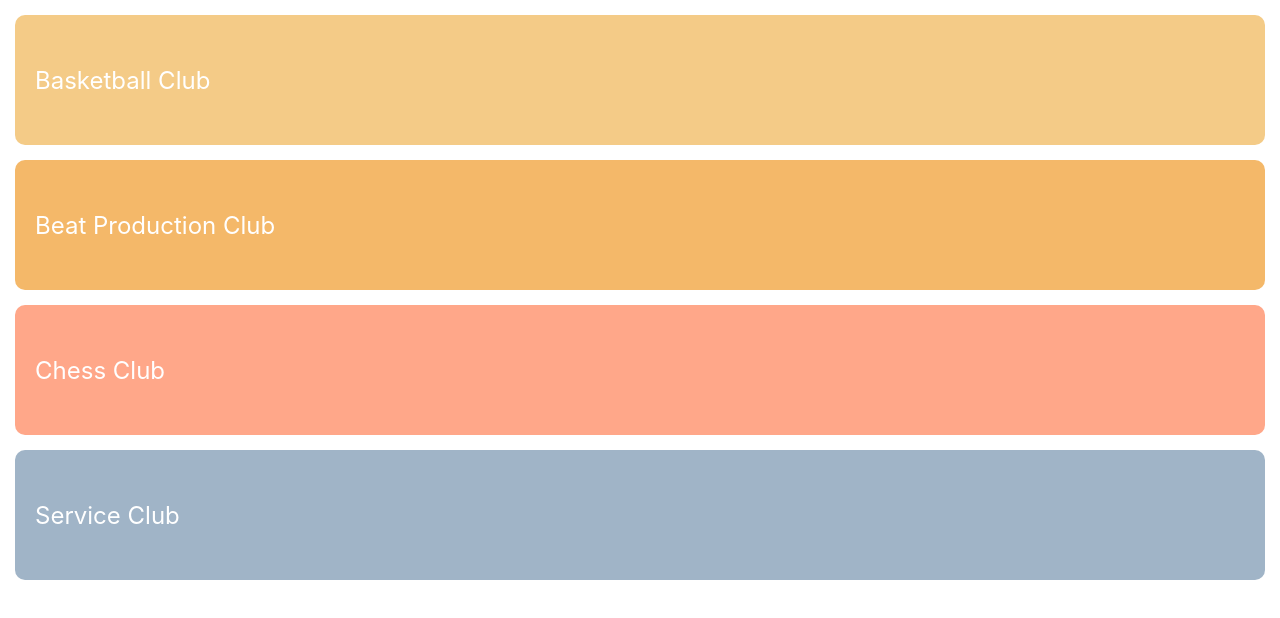
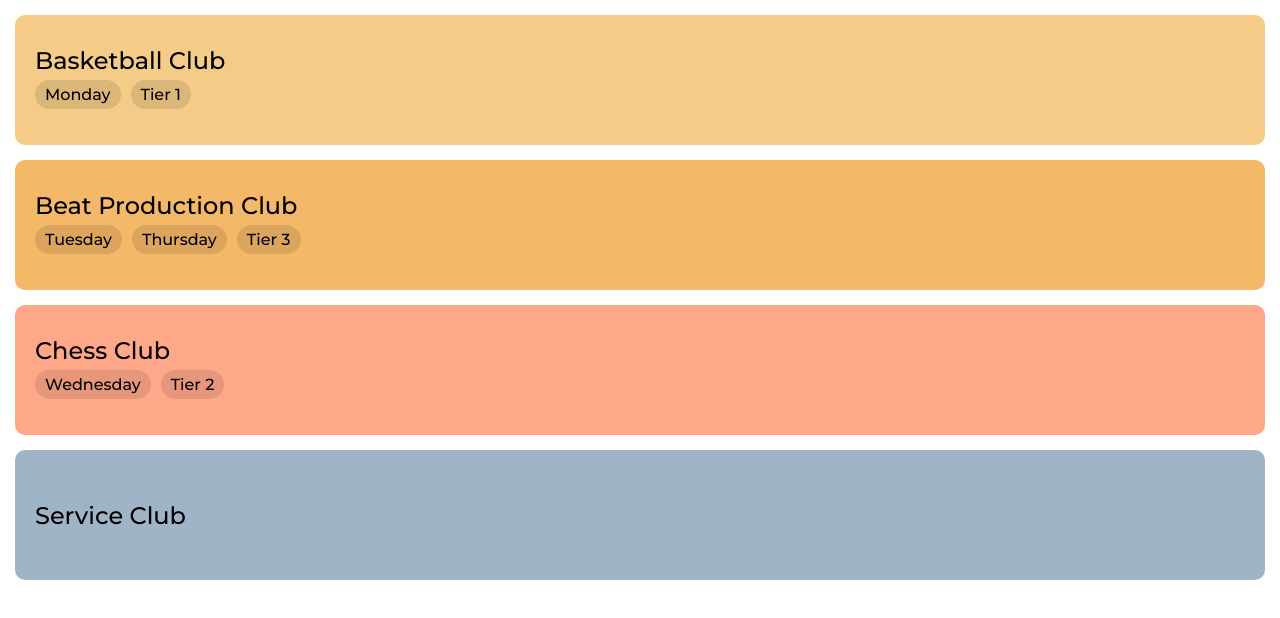
Before and after one commit to GHSClubs/Clustr-Web-App, a React (Create React App) app: page / in a window 1280 px wide. Shown: the top 618 px of the page. Built offline with nearby package versions, Linux system fonts and the light colour scheme.

Commit message:
Tags for Clubs

```diff
--- a/src/App.css
+++ b/src/App.css
@@ -1,38 +1,6 @@
-.App {
-  /* text-align: center; */
+/* https://fonts.google.com/specimen/Montserrat?sidebar.open=true&selection.family=Montserrat:wght@300;500;700 */
+@import url('https://fonts.googleapis.com/css2?family=Montserrat:wght@300;500;700&display=swap');
+
+body {
+  font-family: 'Montserrat', sans-serif;
 }
-
-.App-logo {
-  height: 40vmin;
-  pointer-events: none;
-}
-
-@media (prefers-reduced-motion: no-preference) {
-  .App-logo {
-    animation: App-logo-spin infinite 20s linear;
-  }
-}
-
-.App-header {
-  background-color: #282c34;
-  min-height: 100vh;
-  display: flex;
-  flex-direction: column;
-  align-items: center;
-  justify-content: center;
-  font-size: calc(10px + 2vmin);
-  color: white;
-}
-
-.App-link {
-  color: #61dafb;
-}
-
-@keyframes App-logo-spin {
-  from {
-    transform: rotate(0deg);
-  }
-  to {
-    transform: rotate(360deg);
-  }
-}
--- a/src/App.js
+++ b/src/App.js
@@ -1,5 +1,4 @@
 import React from 'react';
-import logo from './logo.svg';
 import './App.css';
 import Club from './components/Club.js';
 import Colors from './Colors.js';
@@ -11,14 +10,17 @@ function App() {
       <Club
         name="Basketball Club"
         color={Colors.LIGHT_ORANGE}
+        tags={['Monday', 'Tier 1']}
       />
       <Club
         name="Beat Production Club"
         color={Colors.ORANGE}
+        tags={['Tuesday', 'Thursday', 'Tier 3']}
       />
       <Club
         name="Chess Club"
         color={Colors.PINK}
+        tags={['Wednesday', 'Tier 2']}
       />
       <Club
         name="Service Club"
--- a/src/components/Club.js
+++ b/src/components/Club.js
@@ -1,11 +1,13 @@
 import React from 'react';
 import styles from './Club.module.css';
 
-function Club({name, description, color}) {
+function Club({name, tags = [], color}) {
   return (
     <article className={styles.wrapper} style={{backgroundColor: color}}>
       <h2 className={styles.name}>{name}</h2>
-      <p className={styles.description}>{description}</p>
+      <ul className={styles.tags}>
+        {tags.map(tag => <li className={styles.tag}>{tag}</li>)}
+      </ul>
     </article>
   );
 }
--- a/src/components/Club.module.css
+++ b/src/components/Club.module.css
@@ -8,7 +8,7 @@
   box-sizing: border-box;
   border-radius: 10px;
   background-color: #ffa789;
-  color: white;
+  color: black;
   word-break: break-word;
 }
 
@@ -18,6 +18,16 @@
   margin: 0;
 }
 
-.description {
-  display: none;
+.tags {
+  display: flex;
+  flex-wrap: wrap;
+  list-style: none;
+  margin: 0 -5px;
+  padding: 0;
 }
+.tag {
+  margin: 5px;
+  background-color: rgba(0, 0, 0, 0.1);
+  padding: 5px 10px;
+  border-radius: 50px;
+}
```
